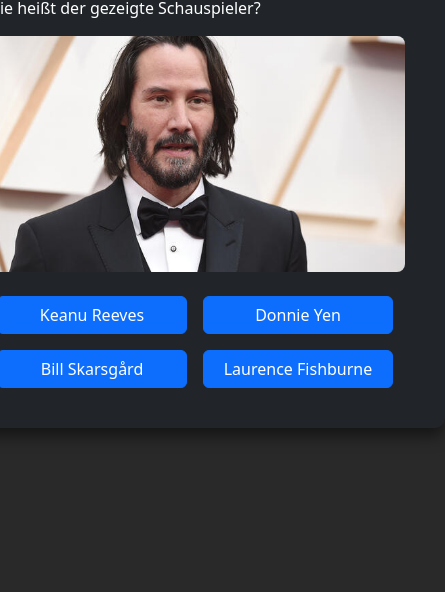
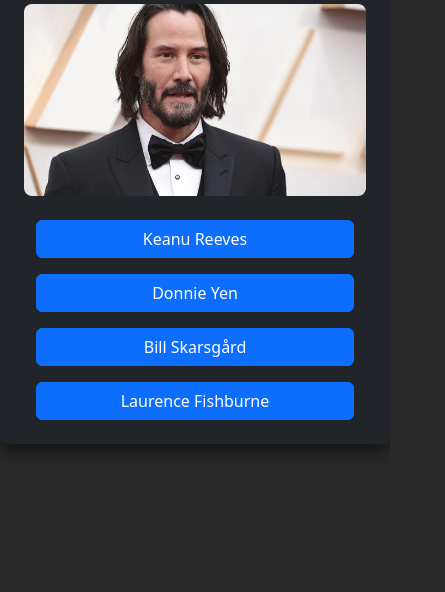
Before and after one commit to dev-Laky/Schauspieler_Quiz, a plain HTML site: page index.html in a window 390 px wide. Shown: the part 252-844 px from the top of the page, 445 px wide, since content can reach past the window. Drawn offline with nearby package versions, Linux system fonts and the light colour scheme.

Commit message:
update: responsiveness added

```diff
--- a/css/style.css
+++ b/css/style.css
@@ -19,10 +19,7 @@ h1 {
     font-size: 30px;
 }
 
-.box {
-    padding: 40px;
-    width: 500px;
-    border-radius: 10px;
+.box-shadow {
     -webkit-box-shadow: -1px 8px 15px 0px rgba(0, 0, 0, 0.5);
     -moz-box-shadow: -1px 8px 15px 0px rgba(0, 0, 0, 0.5);
     box-shadow: -1px 8px 15px 0px rgba(0, 0, 0, 0.5);
--- a/index.html
+++ b/index.html
@@ -23,7 +23,7 @@
 
     <div class="container d-flex align-items-center justify-content-center">
         <div class="row h-100 justify-content-center align-items-center">
-            <div class="box bg-dark position-relative">
+            <div class="container box-shadow h-auto p-4 bg-dark position-relative rounded-3">
 
                 <div class="badge-container">
                     <span id="question-count" class="badge rounded-pill text-white text-bg-primary">Frage 1</span>
@@ -31,20 +31,20 @@
 
                 <h1>Schauspieler Quiz</h1>
                 <p id="question-text">Wie heißt der gezeigte Schauspieler?</p>
-                <img src="public/img/dwayne-johnson.png" id="quiz-image" class="img-fluid rounded-3">
+                <img src="public/img/dwayne-johnson.png" id="quiz-image" class="img-fluid mx-auto d-block rounded-3" style="width: 35rem">
 
-                <div class="container pt-4 overflow-hidden text-center">
+                <div class="container h-auto pt-4 overflow-hidden text-center">
                     <div id="option-row" class="row g-3">
-                        <div class="col-6">
+                        <div class="col-xs-12 col-lg-6">
                             <input id="btn-1" class="btn btn-primary w-100" type="submit" value="Option 1">
                         </div>
-                        <div class="col-6">
+                        <div class="col-xs-12 col-lg-6">
                             <input id="btn-2" class="btn btn-primary w-100" type="submit" value="Option 2">
                         </div>
-                        <div class="col-6">
+                        <div class="col-xs-12 col-lg-6">
                             <input id="btn-3" class="btn btn-primary w-100" type="submit" value="Option 3">
                         </div>
-                        <div class="col-6">
+                        <div class="col-xs-12 col-lg-6">
                             <input id="btn-4" class="btn btn-primary w-100" type="submit" value="Option 4">
                         </div>
                     </div>
```
